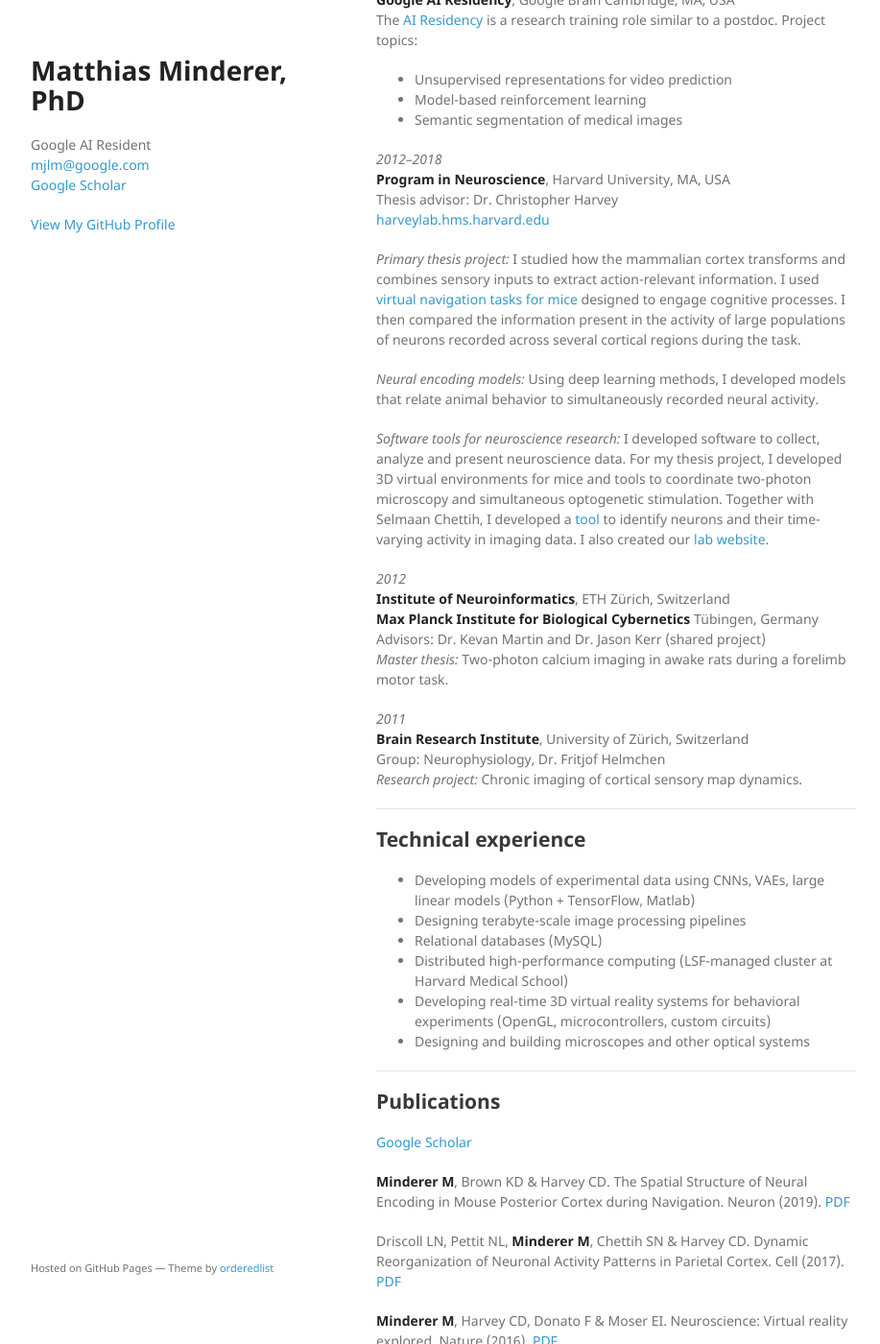
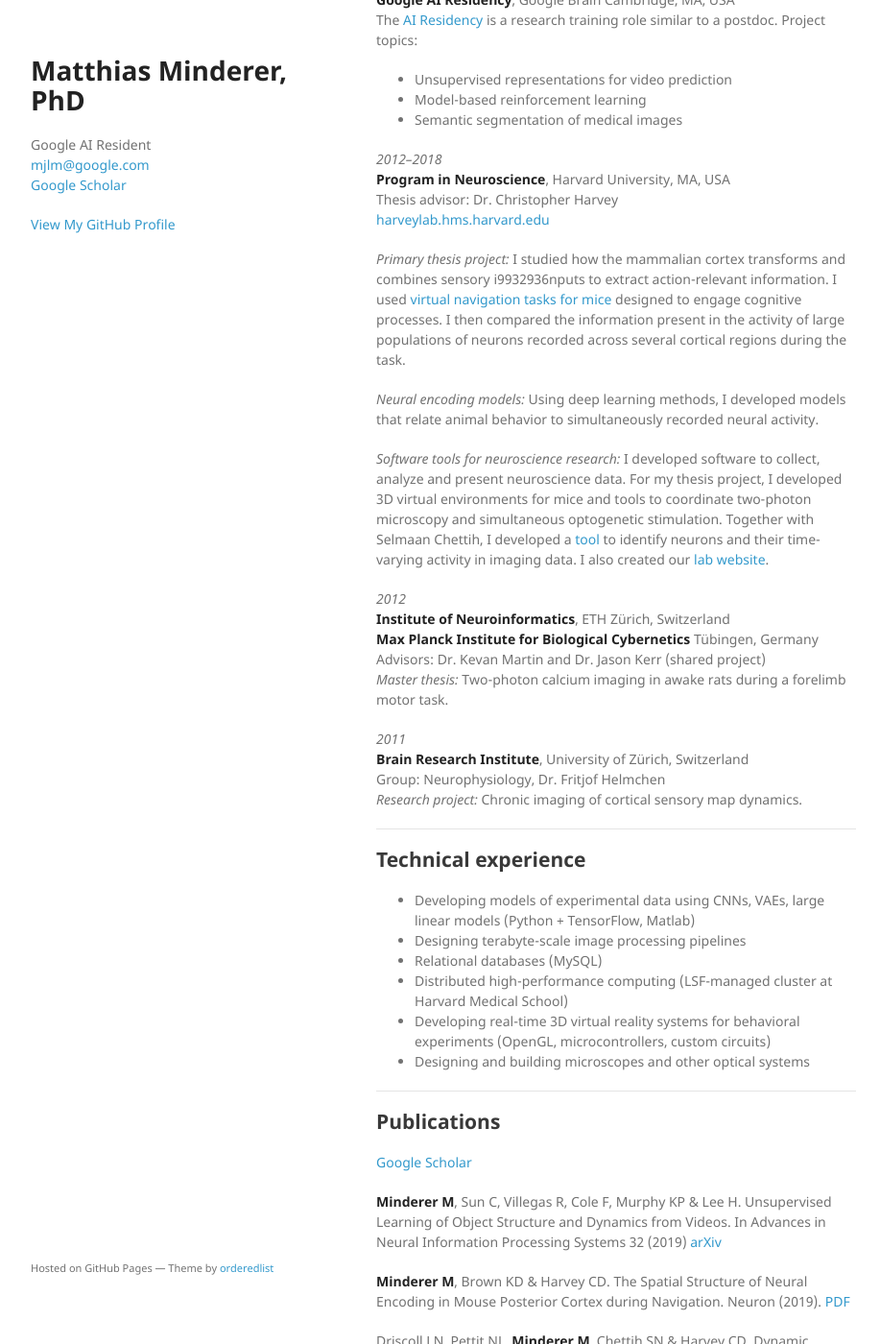
Before and after one commit to mjlm/mjlm.github.io, a Jekyll site: the page built from index.md, in a window 1280 px wide and 1400 px high, scrolled down 448 px. Shown: the whole window at 96% size, without its empty margins (178-1095 px from the left). Built offline with Jekyll 4.4.1, drawn with Linux system fonts in a browser that asks for light colours; our own code applies the rules of GitHub Pages for plain Markdown files.

Commit message:
Add NeurIPS 2019 publication

```diff
--- a/index.md
+++ b/index.md
@@ -30,7 +30,7 @@
 Thesis advisor: Dr. Christopher Harvey<br>
 <a href="http://harveylab.hms.harvard.edu/" target="_blank">harveylab.hms.harvard.edu</a>
 
-_Primary thesis project:_ I studied how the mammalian cortex transforms and combines sensory inputs to extract action-relevant information. I used <a href="http://harveylab.hms.harvard.edu/pdf/minderer2016.pdf" target="_blank">virtual navigation tasks for mice</a> designed to engage cognitive processes. I then compared the information present in the activity of large populations of neurons recorded across several cortical regions during the task.
+_Primary thesis project:_ I studied how the mammalian cortex transforms and combines sensory i9932936nputs to extract action-relevant information. I used <a href="http://harveylab.hms.harvard.edu/pdf/minderer2016.pdf" target="_blank">virtual navigation tasks for mice</a> designed to engage cognitive processes. I then compared the information present in the activity of large populations of neurons recorded across several cortical regions during the task.
 
 _Neural encoding models:_ Using deep learning methods, I developed models that relate animal behavior to simultaneously recorded neural activity.
 
@@ -62,6 +62,8 @@
 ## Publications
 
 <a href="https://scholar.google.com/citations?user=57BFBY0AAAAJ" target="_blank">Google Scholar</a>
+
+**Minderer M**, Sun C, Villegas R, Cole F, Murphy KP & Lee H. Unsupervised Learning of Object Structure and Dynamics from Videos. In Advances in Neural Information Processing Systems 32 (2019) <a href="https://arxiv.org/abs/1906.07889" target="_blank">arXiv</a>
 
 **Minderer M**, Brown KD & Harvey CD. The Spatial Structure of Neural Encoding in Mouse Posterior Cortex during Navigation. Neuron (2019). <a href="https://drive.google.com/open?id=1zZKxbS97ZLbxKmPzxpVJtaZn6CLFPDJi" target="_blank">PDF</a>
 
```
